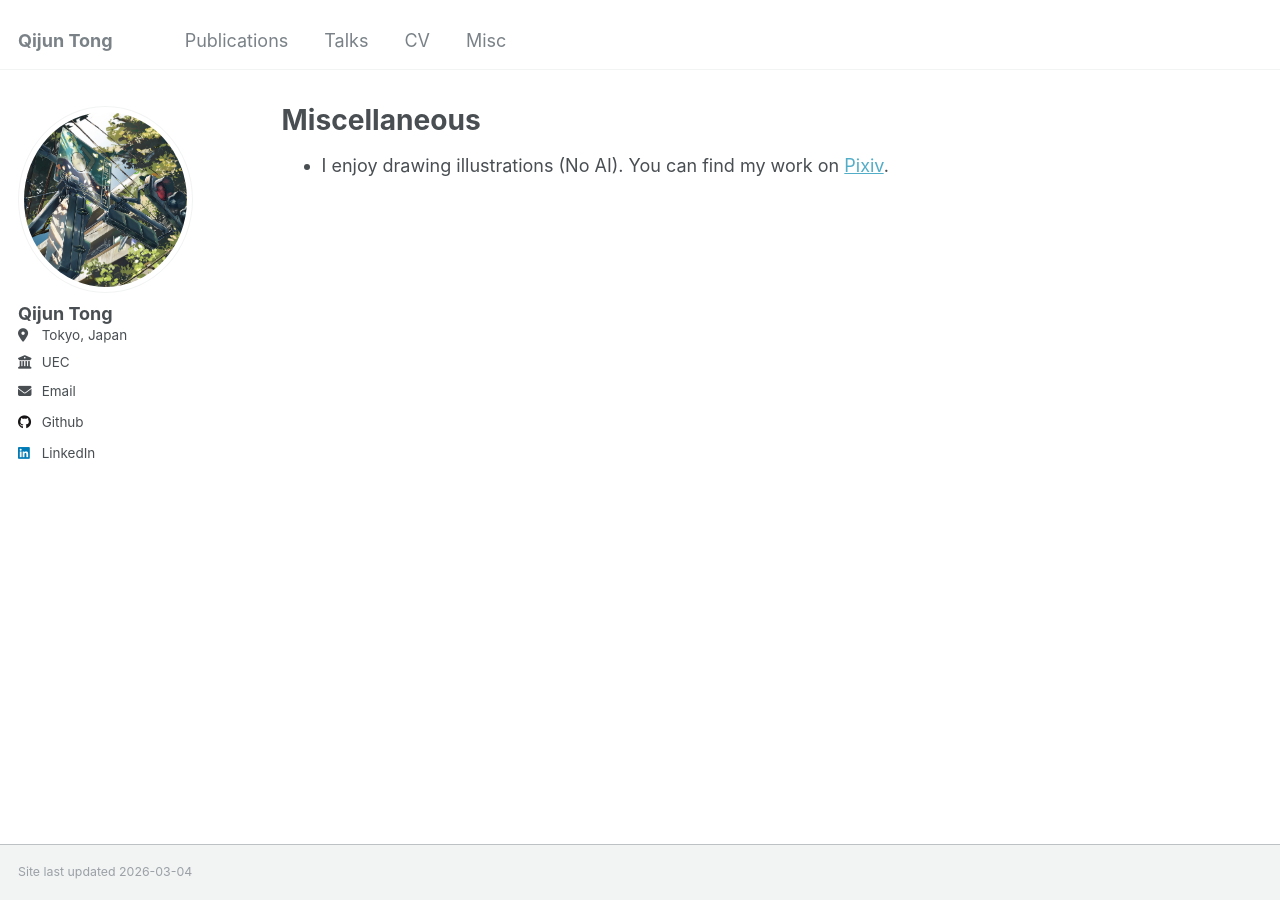
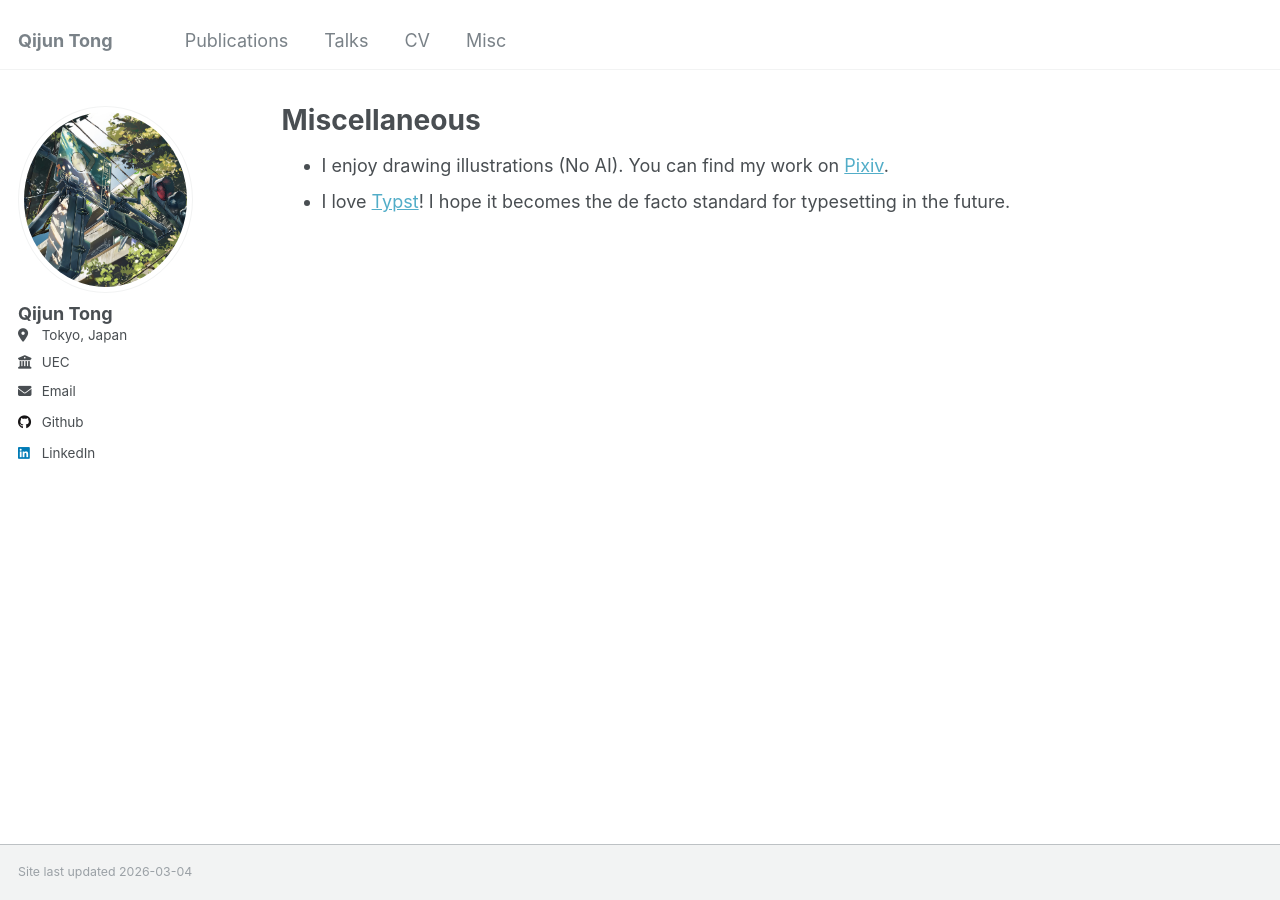
Before and after one commit to QijunTong0/QijunTong, a Jekyll site: the page built from _pages/misc.md, in a window 1280 px wide. Built offline with Jekyll 4.4.1, drawn with Linux system fonts in a browser that asks for light colours.

Commit message:
Add Typst mention to misc.md

```diff
--- a/_pages/misc.md
+++ b/_pages/misc.md
@@ -6,3 +6,4 @@ author_profile: true
 ---
 
 - I enjoy drawing illustrations (No AI). You can find my work on [Pixiv](https://www.pixiv.net/users/5585504).
+- I love [Typst](https://typst.app/)! I hope it becomes the de facto standard for typesetting in the future.
```
